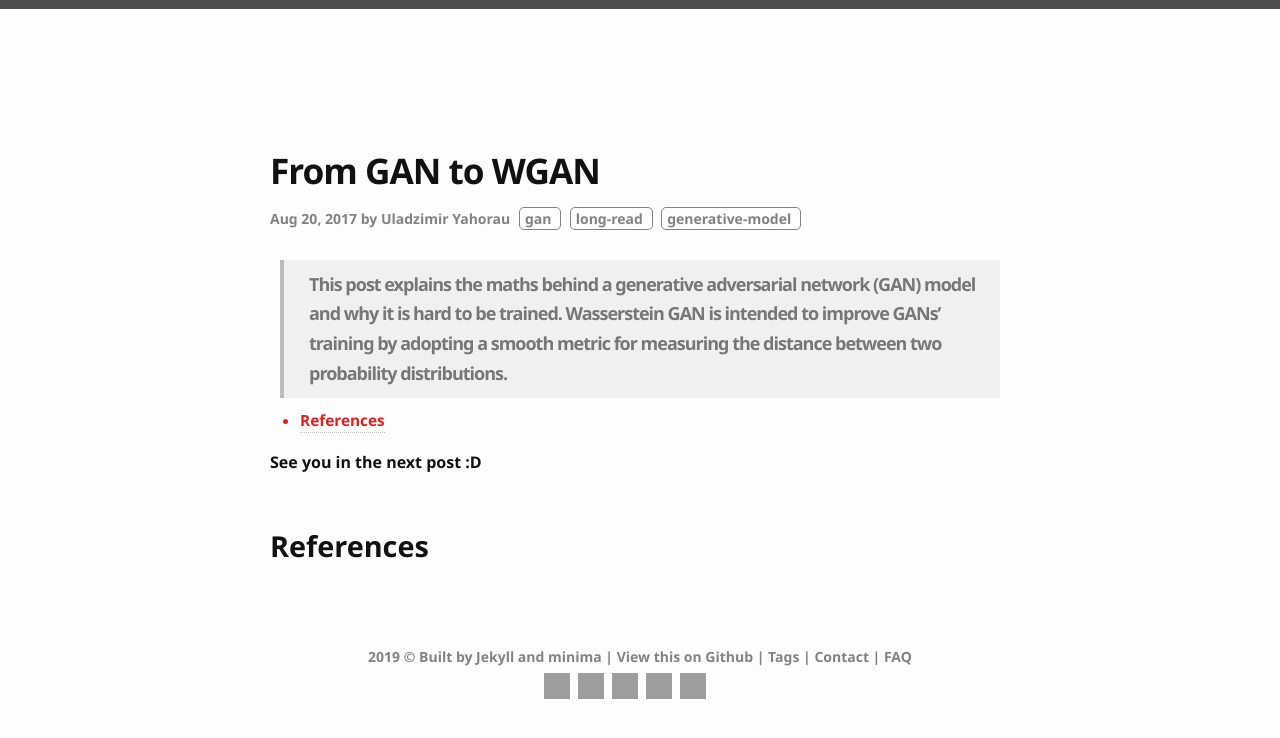
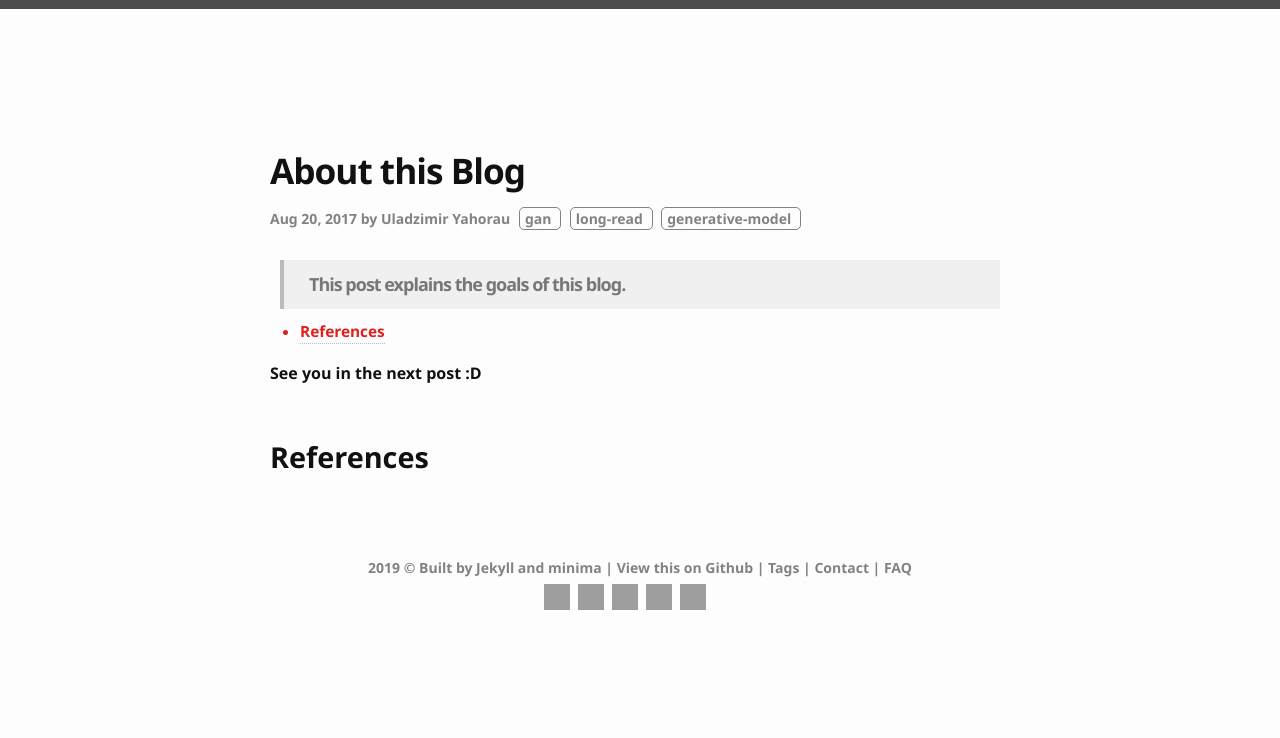
Before and after one commit to UladzimirYahorau/uladzimiryahorau.github.io, a Jekyll site: the page built from _posts/2019-12-24-about.md, in a window 1280 px wide. Shown: the top 738 px of the page. Built offline with Jekyll 4.4.1, drawn with Linux system fonts in a browser that asks for light colours; comment, search, counter and statistics services are not loaded; grey boxes are pictures that could not be loaded.

Commit message:
Changed a name of the post

```diff
--- a/_posts/2019-12-24-about.md
+++ b/_posts/2019-12-24-about.md
@@ -1,13 +1,13 @@
 ---
 layout: post
 comments: true
-title: "From GAN to WGAN"
+title: "About this Blog"
 date: 2017-08-20 00:23:00
 tags: gan long-read generative-model
 image: "GAN.png"
 ---
 
-> This post explains the maths behind a generative adversarial network (GAN) model and why it is hard to be trained. Wasserstein GAN is intended to improve GANs' training by adopting a smooth metric for measuring the distance between two probability distributions.
+> This post explains the goals of this blog.
 
 <!--more-->
 
@@ -53,4 +53,4 @@ See you in the next post :D
 
 <!---
 [1] Goodfellow, Ian, et al. ["Generative adversarial nets."](https://arxiv.org/pdf/1406.2661.pdf) NIPS, 2014.
--->
+    -->
```
Also changed, not shown: 1 other file.
